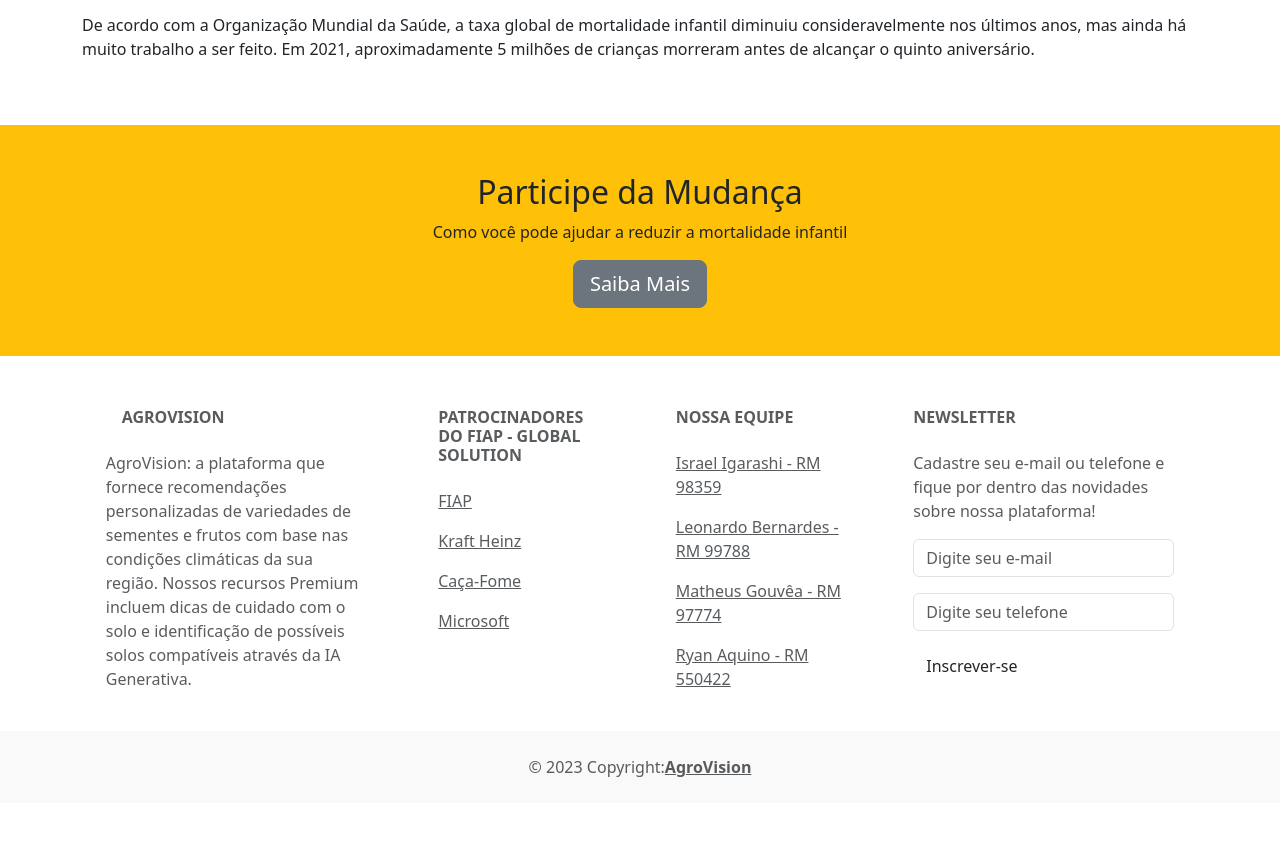
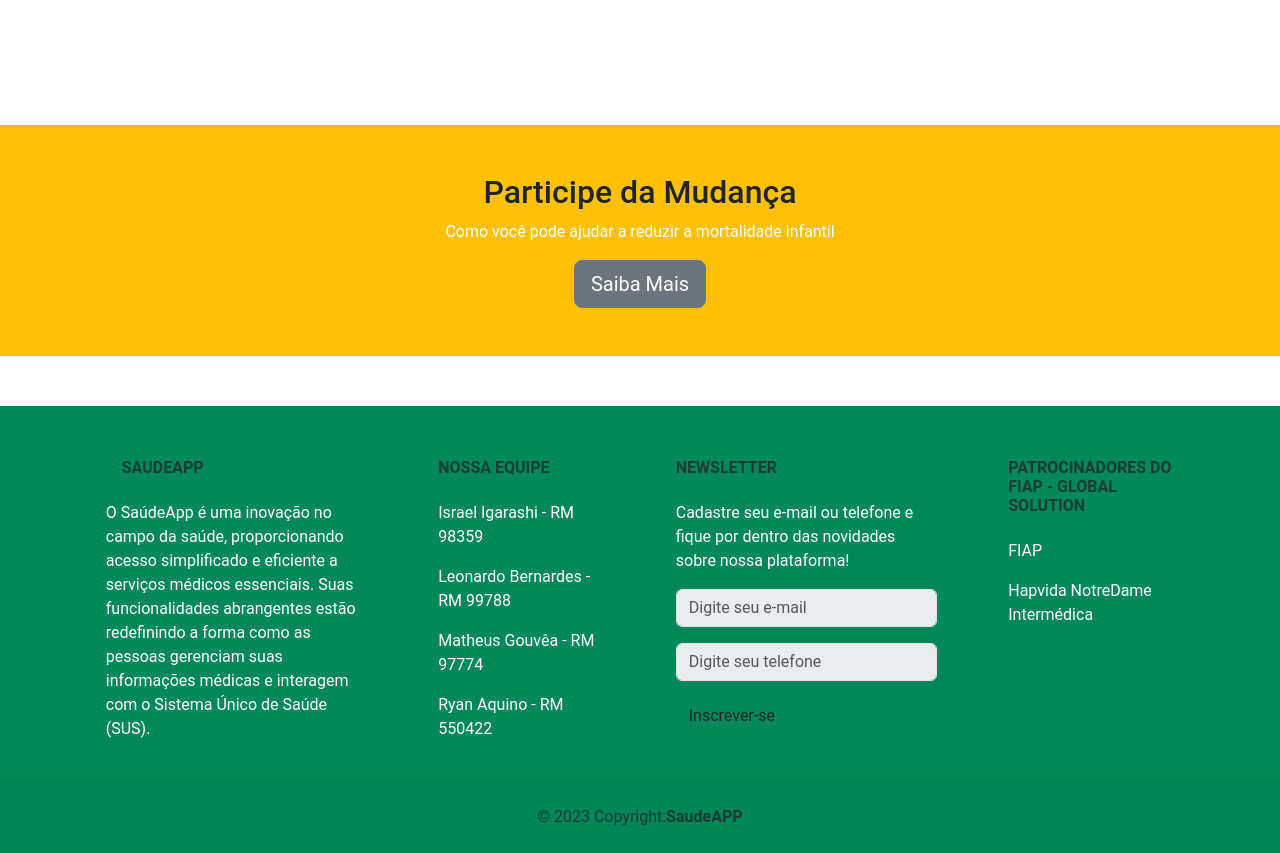
Before and after one commit to igarashiisrael/FIAP_GlobalSolution2_2023, a React (Create React App) app in the folder globalsolution/: page /mortalidade-infantil in a window 1280 px wide. Shown: the part 1083-1936 px from the top of the page. Before the commit the page ends 1886 px from the top, so only its background shows below. Built offline with nearby package versions, Linux system fonts and the light colour scheme.

Commit message:
update footer

```diff
--- a/globalsolution/src/components/Footer/Footer.css
+++ b/globalsolution/src/components/Footer/Footer.css
@@ -1,107 +1,72 @@
 :root {
   --fonte-principal: 'Poppins', sans-serif;
-  --verde-fundo: #778c43;
+  --verde-fundo: #008858;
   --cor-fundo: #ebecee;
   --preto: #000000;
   --branco: #ffffff;
+  --cor-lilas: #4d225e;
+}
+
+* {
+  margin: 0;
+  padding: 0;
+  box-sizing: border-box;
+  font-family: 'Roboto';
+}
+
+p {
+  color: var(--branco);
+}
+
+h2,
+h3 {
+  color: var(--cor-lilas);
 }
 
 body {
-  background-color: var(--branco);
-  font-family: var(--fonte-principal);
-  text-align: justify;
+  font-family: 'Montserrat', sans-serif;
 }
 
-.contente {
-  width: 50%;
-  font-size: 24px;
-  margin: auto;
-  padding: 2em 0;
+.logo-name {
+  font-family: 'Cherry Bomb One', cursive;
 }
 
-.content {
-  background-color: var(--verde-fundo);
-  color: var(--branco);
-  padding: 4em 0 4em 0;
+.fundo-verde {
+  background-color: var(--verde-fundo); /* Cor definida na variável CSS */
+  margin-top: 50px;
 }
 
-.content__box {
-  display: flex;
-  justify-content: center;
-  align-items: center;
-}
-
-.content__info {
-  width: 45%;
-  margin: 0 5em 0 0;
-  font-size: 24px;
-}
-
-.content__info__text {
-  padding: 0.5em 0.5em 0 0;
-}
-
-.content__info__img {
-  width: 30%;
-  height: 30%;
-}
-
-.content2 {
-  background-color: var(--branco);
-  color: var(--preto);
-  margin: 5em auto;
-  padding: 2em 0;
-}
-
-.content__box2 {
-  display: flex;
-  justify-content: center;
-  align-items: center;
-}
-
-.content__info2 {
-  width: 50%;
-  font-size: 24px;
-  text-align: justify;
-  margin: 0 3em;
-}
-
-.invest {
-  display: flex;
-  margin: 2em auto 5em auto;
-  justify-content: space-evenly;
-  align-items: center;
-}
-
-.card-title {
-  font-size: 32px;
-}
-
-.card-text {
-  font-size: 24px;
-  width: 75%;
+.text-reset {
+  text-decoration: none;
 }
 
 .btn {
-  background-color: var(--verde-fundo);
-  font-size: 24px;
+  border-color: var(--branco); /* Cor da borda */
+  color: var(--branco); /* Cor do texto */
 }
 
-.invest__total {
-  height: 15em;
+.btn:hover {
+  border-color: var(--branco);
+  color: var(--verde-fundo); /* Cor do texto no hover */
+  background-color: var(--branco); /* Cor de fundo no hover */
 }
 
-.card-header {
-  font-size: 32px;
-  color: var(--branco);
-  background-color: var(--verde-fundo);
+input[type='text']:focus {
+  box-shadow: 0 0 10px var(--verde-fundo); /* Sombra ao redor do input */
 }
 
-.card-title {
-  font-size: 24px;
+input.input-email {
+  background-color: #ebecee; /* Cor de fundo */
 }
 
-.card-text {
-  font-size: 32px;
-  padding: 0.2em;
+input.input-email:focus {
+  box-shadow: 0 0 10px var(--cor-fundo); /* Sombra ao redor do input em foco */
 }
+
+input.input-telefone {
+  background-color: #ebecee; /* Cor de fundo */
+}
+
+input.input-telefone:focus {
+  box-shadow: 0 0 10px var(--cor-fundo); /* Sombra ao redor do input em foco */
+}
--- a/globalsolution/src/components/Footer/Footer.js
+++ b/globalsolution/src/components/Footer/Footer.js
@@ -20,30 +20,10 @@ function Footer() {
                     <div className="row mt-3">
                         <div className="col-md-3 col-lg-4 col-xl-3 mx-auto mb-4">
                             <h6 className="text-uppercase fw-bold mb-4">
-                                <i className="fas fa-gem me-3 text-secondary"></i>AgroVision
+                                <i className="fas fa-gem me-3 text-secondary"></i>SaudeAPP
                             </h6>
                             <p>
-                                AgroVision: a plataforma que fornece recomendações personalizadas de variedades de sementes e frutos com
-                                base nas condições climáticas da sua região. Nossos recursos Premium incluem dicas de cuidado com o solo e
-                                identificação de possíveis solos compatíveis através da IA Generativa.
-                            </p>
-                        </div>
-
-                        <div className="col-md-2 col-lg-2 col-xl-2 mx-auto mb-4">
-                            <h6 className="text-uppercase fw-bold mb-4">
-                                Patrocinadores do FIAP - GLOBAL SOLUTION
-                            </h6>
-                            <p>
-                                <a href="https://www.fiap.com.br/" className="text-reset">FIAP</a>
-                            </p>
-                            <p>
-                                <a href="https://www.kraftheinzfoodservice.com.br/" className="text-reset">Kraft Heinz</a>
-                            </p>
-                            <p>
-                                <a href="https://www.cacafome.com.br/#/" className="text-reset">Caça-Fome</a>
-                            </p>
-                            <p>
-                                <a href="https://www.microsoft.com/pt-br" className="text-reset">Microsoft</a>
+                                O SaúdeApp é uma inovação no campo da saúde, proporcionando acesso simplificado e eficiente a serviços médicos essenciais. Suas funcionalidades abrangentes estão redefinindo a forma como as pessoas gerenciam suas informações médicas e interagem com o Sistema Único de Saúde (SUS).
                             </p>
                         </div>
 
@@ -72,13 +52,30 @@ function Footer() {
                             <input type="text" placeholder="Digite seu telefone" className="form-control mb-3 input-telefone valida-telefone" />
                             <button className="btn" onClick={validarEmail}>Inscrever-se</button>
                         </div>
+
+                        <div className="col-md-2 col-lg-2 col-xl-2 mx-auto mb-4">
+                            <h6 className="text-uppercase fw-bold mb-4">
+                                Patrocinadores do FIAP - GLOBAL SOLUTION
+                            </h6>
+                            <p>
+                                <a href="https://www.fiap.com.br/" className="text-reset">FIAP</a>
+                            </p>
+                            <p>
+                                <a href="https://www.hapvidandi.com.br/" className="text-reset">Hapvida NotreDame Intermédica</a>
+                            </p>
+                            <p>
+
+                            </p>
+                        </div>
                     </div>
+
+
                 </div>
             </section>
 
             <div className="text-center p-4" style={{ backgroundColor: "rgba(0, 0, 0, 0.025)" }}>
                 © 2023 Copyright:
-                <a className="text-reset fw-bold" href="#!">AgroVision</a>
+                <a className="text-reset fw-bold" href="#!">SaudeAPP</a>
             </div>
         </footer>
     );
```
